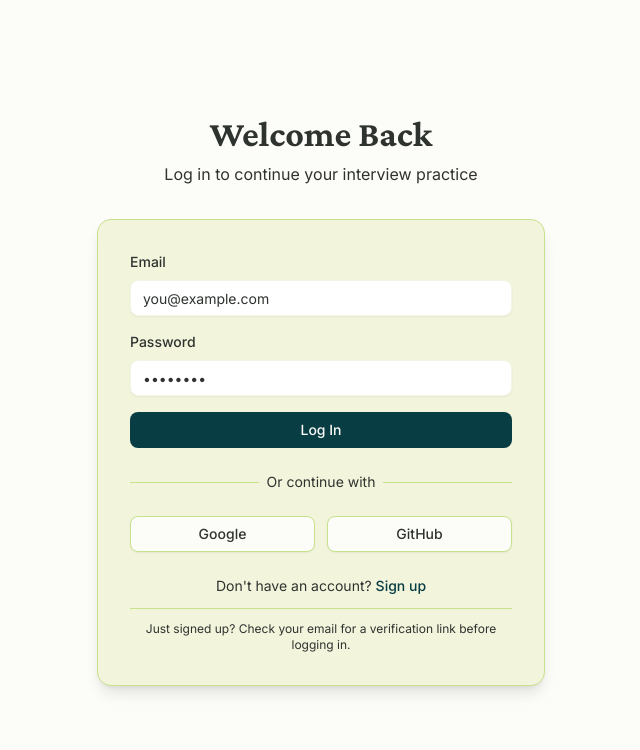
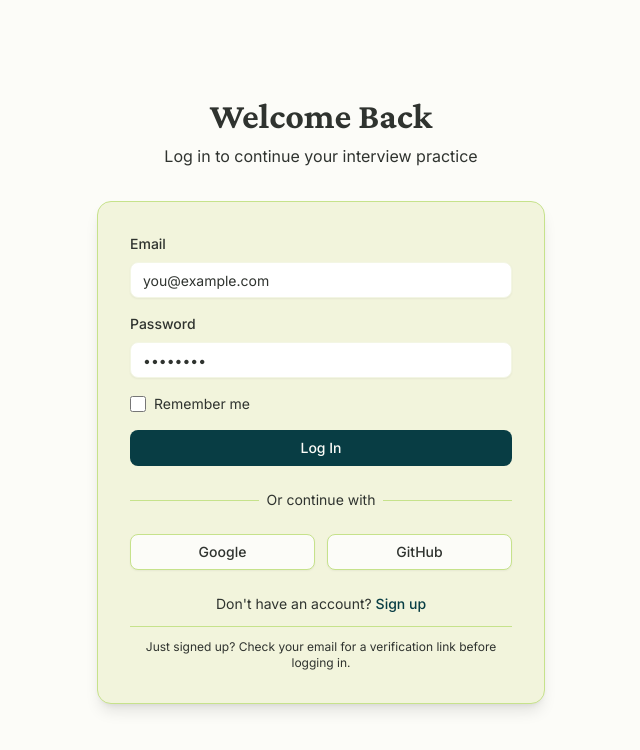
Before and after one commit to onkar230/interview, a Next.js app: page /login in a window 1280 px wide. Shown: the top 750 px of the page, without its empty margins (319-959 px from the left). Built offline with nearby package versions, Linux system fonts and the light colour scheme; no server answers.

Commit message:
Add 'Remember me' checkbox to login page - saves email to localStorage

```diff
--- a/src/app/(auth)/login/page.tsx
+++ b/src/app/(auth)/login/page.tsx
@@ -1,6 +1,6 @@
 'use client';
 
-import { useState } from 'react';
+import { useState, useEffect } from 'react';
 import { useRouter } from 'next/navigation';
 import Link from 'next/link';
 import { Button } from '@/components/ui/button';
@@ -12,8 +12,18 @@ export default function LoginPage() {
   const router = useRouter();
   const [email, setEmail] = useState('');
   const [password, setPassword] = useState('');
+  const [rememberMe, setRememberMe] = useState(false);
   const [isLoading, setIsLoading] = useState(false);
   const [error, setError] = useState<string | null>(null);
+
+  // Load saved email on mount
+  useEffect(() => {
+    const savedEmail = localStorage.getItem('rememberedEmail');
+    if (savedEmail) {
+      setEmail(savedEmail);
+      setRememberMe(true);
+    }
+  }, []);
 
   const handleEmailLogin = async (e: React.FormEvent) => {
     e.preventDefault();
@@ -77,7 +87,16 @@ export default function LoginPage() {
       }
 
       console.log('✅ STEP 3 COMPLETE: Session verified');
-      console.log('🔵 STEP 4: Initiating redirect to /interview/select');
+      console.log('🔵 STEP 4: Saving remember me preference and initiating redirect');
+
+      // Save or clear remembered email based on checkbox
+      if (rememberMe) {
+        localStorage.setItem('rememberedEmail', email);
+        console.log('✅ Email saved to localStorage');
+      } else {
+        localStorage.removeItem('rememberedEmail');
+        console.log('✅ Cleared remembered email from localStorage');
+      }
 
       // Redirect using Next.js router
       router.push('/interview/select');
@@ -169,6 +188,19 @@ export default function LoginPage() {
               />
             </div>
 
+            <div className="flex items-center">
+              <input
+                id="remember-me"
+                type="checkbox"
+                checked={rememberMe}
+                onChange={(e) => setRememberMe(e.target.checked)}
+                className="h-4 w-4 rounded border-gray-300 text-primary focus:ring-primary"
+              />
+              <label htmlFor="remember-me" className="ml-2 block text-sm text-card-foreground">
+                Remember me
+              </label>
+            </div>
+
             <Button
               type="submit"
               className="w-full"
--- a/src/components/navigation/UserNav.tsx
+++ b/src/components/navigation/UserNav.tsx
@@ -34,6 +34,7 @@ export default function UserNav() {
   const handleLogout = async () => {
     const supabase = getSupabaseClient();
     await supabase.auth.signOut();
+    // Don't clear remembered email on logout - keep it for next login
     router.push('/login');
     router.refresh();
   };
```
